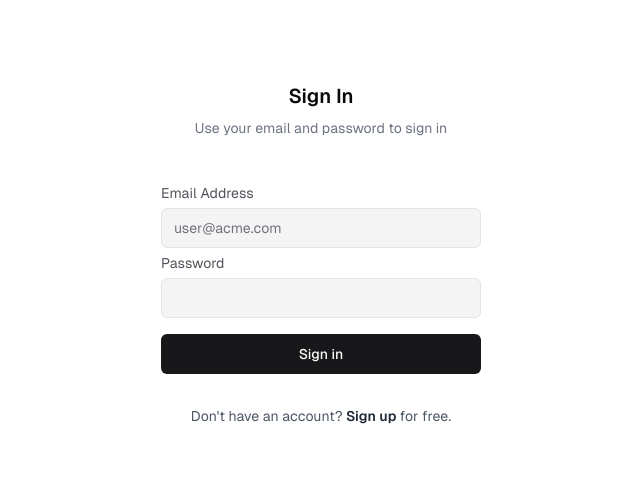
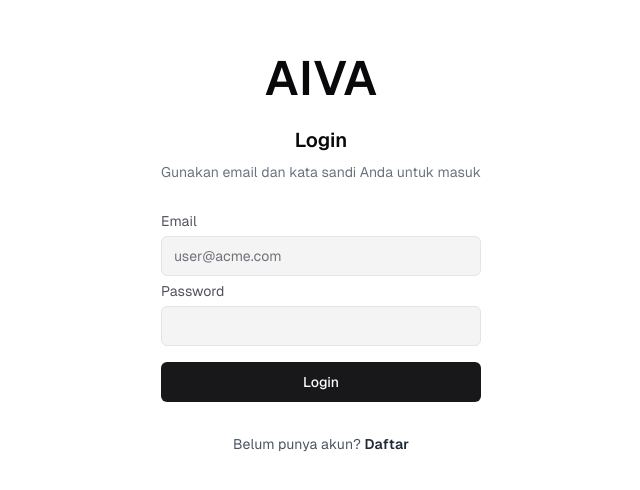
Before and after one commit to ariefan/bpjs-kesehatan-va, a Next.js app: page /login in a window 1280 px wide. Shown: the part 146-636 px from the top of the page, without its empty margins (319-959 px from the left). Built offline with nearby package versions, Linux system fonts and the light colour scheme.

Commit message:
Refactor login page and auth form components

```diff
--- a/app/(auth)/login/page.tsx
+++ b/app/(auth)/login/page.tsx
@@ -1,62 +1,64 @@
-"use client";
+'use client';
 
-import Link from "next/link";
-import { useRouter } from "next/navigation";
-import { useActionState, useEffect, useState } from "react";
-import { toast } from "sonner";
+import Link from 'next/link';
+import { useRouter } from 'next/navigation';
+import { useActionState, useEffect, useState } from 'react';
+import { toast } from 'sonner';
 
-import { AuthForm } from "@/components/custom/auth-form";
-import { SubmitButton } from "@/components/custom/submit-button";
+import { AuthForm } from '@/components/custom/auth-form';
+import { SubmitButton } from '@/components/custom/submit-button';
 
-import { login, LoginActionState } from "../actions";
+import { login, LoginActionState } from '../actions';
 
 export default function Page() {
   const router = useRouter();
 
-  const [email, setEmail] = useState("");
+  const [email, setEmail] = useState('');
 
   const [state, formAction] = useActionState<LoginActionState, FormData>(
     login,
     {
-      status: "idle",
-    },
+      status: 'idle',
+    }
   );
 
   useEffect(() => {
-    if (state.status === "failed") {
-      toast.error("Invalid credentials!");
-    } else if (state.status === "invalid_data") {
-      toast.error("Failed validating your submission!");
-    } else if (state.status === "success") {
+    if (state.status === 'failed') {
+      toast.error('Invalid credentials!');
+    } else if (state.status === 'invalid_data') {
+      toast.error('Failed validating your submission!');
+    } else if (state.status === 'success') {
       router.refresh();
     }
   }, [state.status, router]);
 
   const handleSubmit = (formData: FormData) => {
-    setEmail(formData.get("email") as string);
+    setEmail(formData.get('email') as string);
     formAction(formData);
   };
 
   return (
     <div className="flex h-screen w-screen items-center justify-center bg-background">
-      <div className="w-full max-w-md overflow-hidden rounded-2xl flex flex-col gap-12">
+      <div className="w-full max-w-md overflow-hidden rounded-2xl flex flex-col gap-8">
         <div className="flex flex-col items-center justify-center gap-2 px-4 text-center sm:px-16">
-          <h3 className="text-xl font-semibold dark:text-zinc-50">Sign In</h3>
+          <h1 className="text-5xl font-semibold dark:text-zinc-50">AIVA</h1>
+          <h3 className="text-xl font-semibold dark:text-zinc-50 mt-4">
+            Login
+          </h3>
           <p className="text-sm text-gray-500 dark:text-zinc-400">
-            Use your email and password to sign in
+            Gunakan email dan kata sandi Anda untuk masuk
           </p>
         </div>
         <AuthForm action={handleSubmit} defaultEmail={email}>
-          <SubmitButton>Sign in</SubmitButton>
+          <SubmitButton>Login</SubmitButton>
           <p className="text-center text-sm text-gray-600 mt-4 dark:text-zinc-400">
-            {"Don't have an account? "}
+            {'Belum punya akun? '}
             <Link
               href="/register"
               className="font-semibold text-gray-800 hover:underline dark:text-zinc-200"
             >
-              Sign up
+              Daftar
             </Link>
-            {" for free."}
           </p>
         </AuthForm>
       </div>
--- a/components/custom/auth-form.tsx
+++ b/components/custom/auth-form.tsx
@@ -19,7 +19,7 @@ export function AuthForm({
           htmlFor="email"
           className="text-zinc-600 font-normal dark:text-zinc-400"
         >
-          Email Address
+          Email
         </Label>
 
         <Input
```
